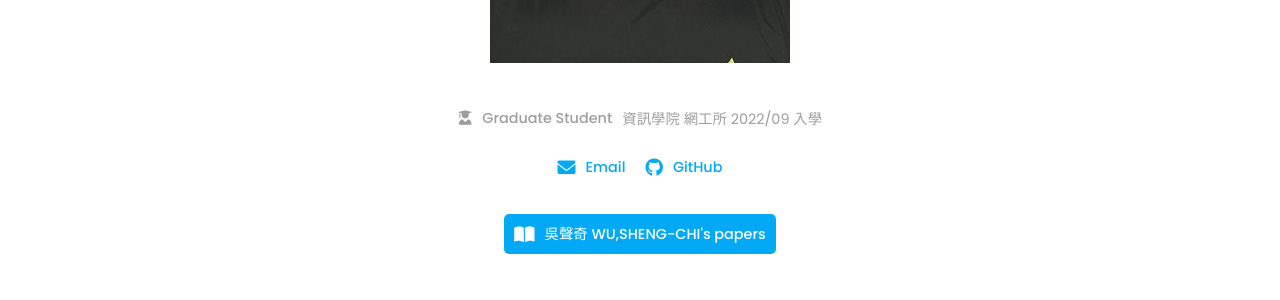
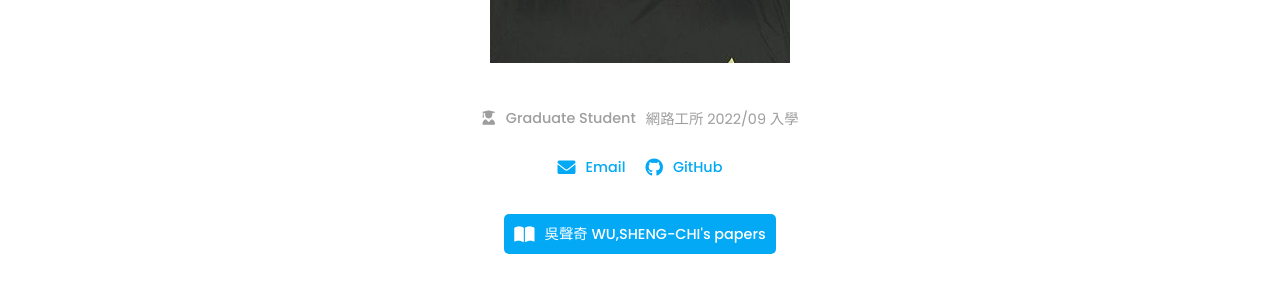
Before and after one commit to NYCU-PLAS/NYCU-PLAS.github.io, a Jekyll site: the page built from _members/WU-SHENG-CHI.md, in a window 1280 px wide. Shown: the part 594-894 px from the top of the page. Built offline with Jekyll 4.4.1, drawn with Linux system fonts in a browser that asks for light colours.

Commit message:
Update WU-SHENG-CHI.md

```diff
--- a/_members/WU-SHENG-CHI.md
+++ b/_members/WU-SHENG-CHI.md
@@ -1,7 +1,7 @@
 ---
 name: 吳聲奇 WU,SHENG-CHI
 image: images/students/2022-09-09 14.25.37.jpg
-description: 資訊學院 網工所 2022/09 入學
+description: 網路工所 2022/09 入學
 role: grad
 
 aliases:
```
